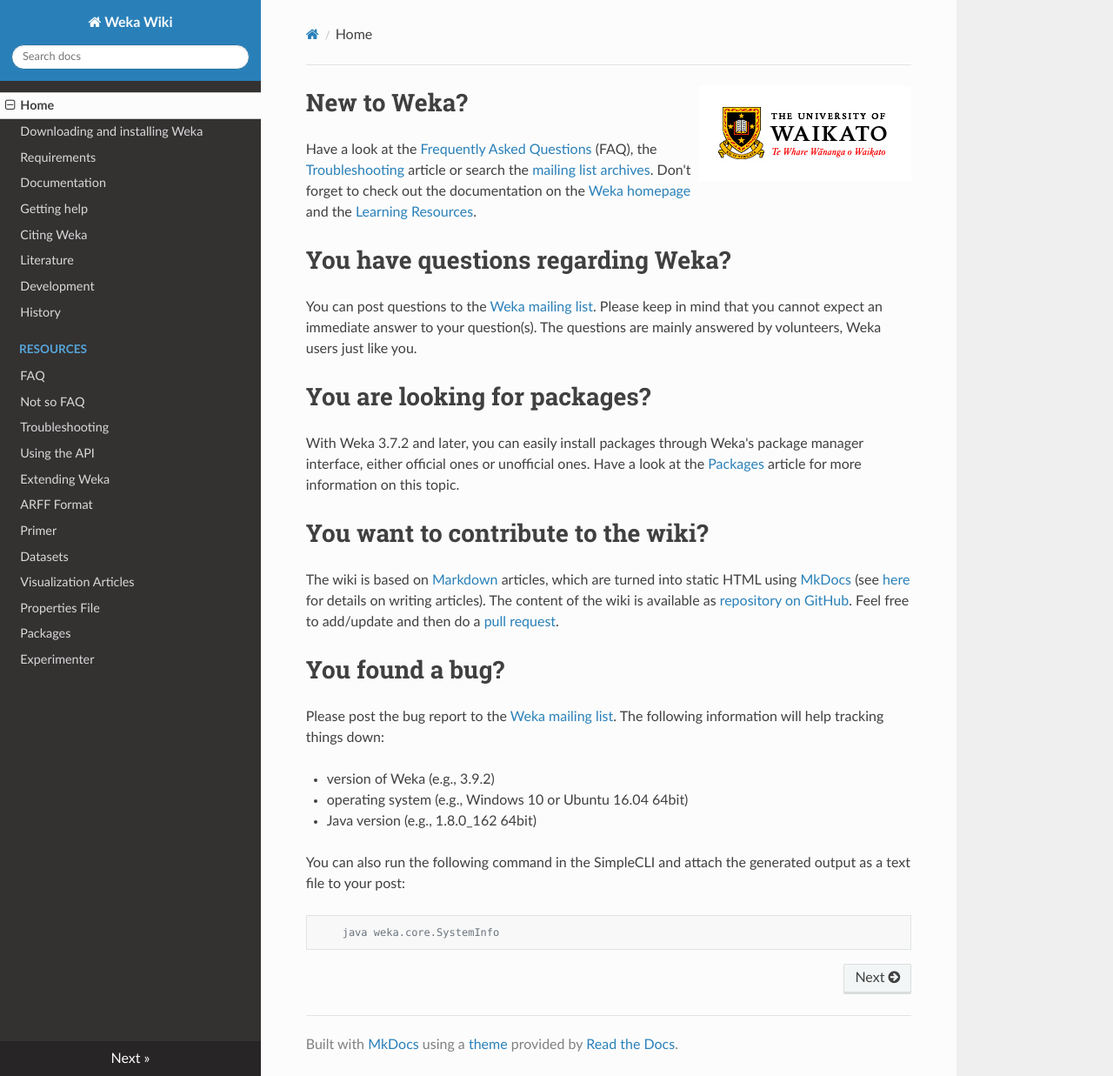
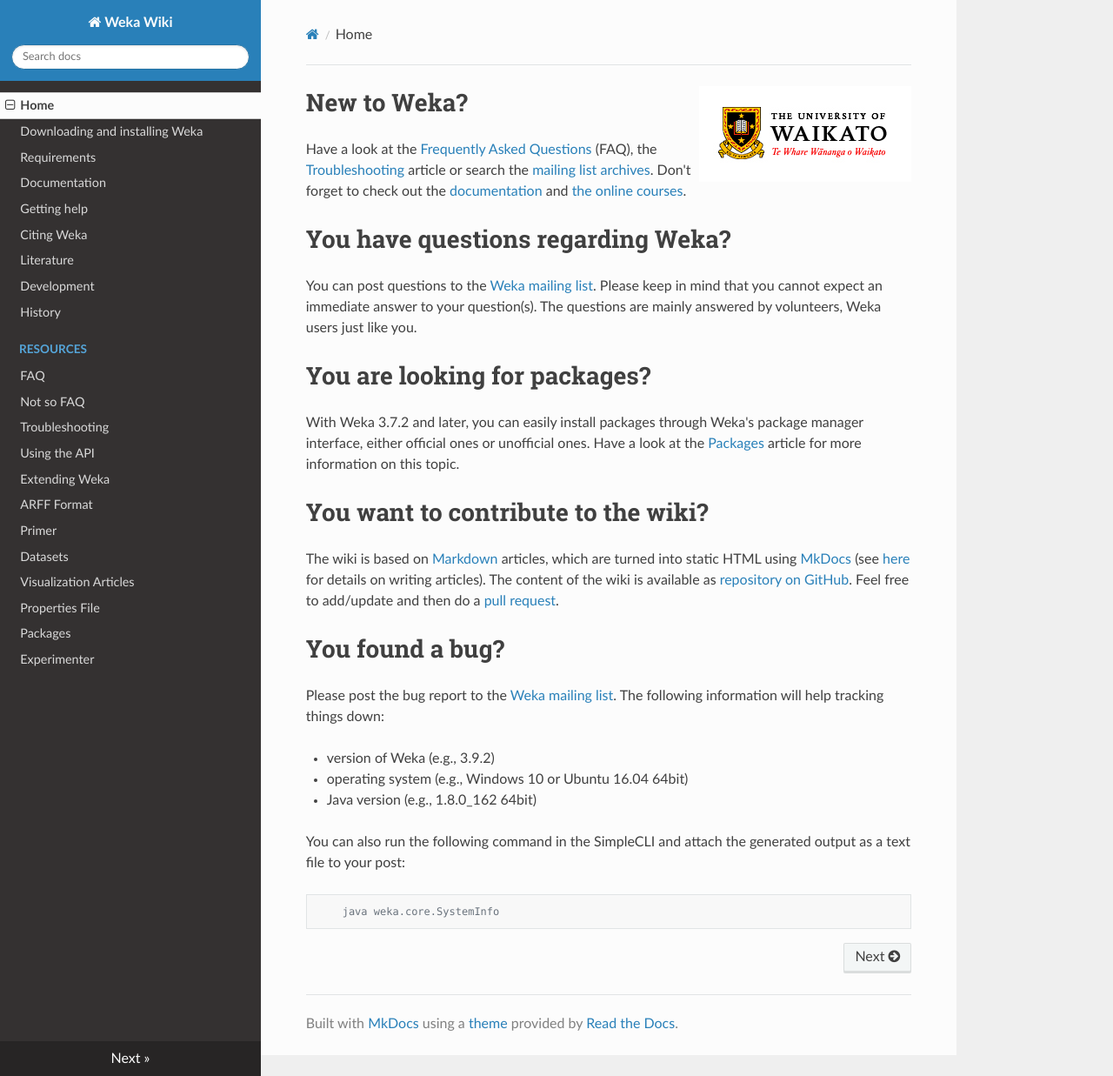
Before and after one commit to Waikato/weka-wiki, an MkDocs documentation site: the page built from docs/index.md, in a window 1280 px wide and 1237 px high. Shown: the whole window at 87% size. Built offline with MkDocs 1.6.1, drawn with Linux system fonts in a browser that asks for light colours; nearby versions of some CDN libraries.

Commit message:
Fixed some links on the main page.

```diff
--- a/docs/index.md
+++ b/docs/index.md
@@ -2,8 +2,7 @@
 
 # New to Weka?
 Have a look at the [Frequently Asked Questions](faq.md) (FAQ), the [Troubleshooting](troubleshooting.md) article or search the [mailing list archives](mailing_list.md).
-Don't forget to check out the documentation on the [Weka homepage](https://cs.waikato.ac.nz/ml/weka/) and the
-[Learning Resources](learning_resources.md).
+Don't forget to check out the [documentation](documentation.md) and [the online courses](https://cs.waikato.ac.nz/ml/weka/courses.html).
 
 # You have questions regarding Weka?
 You can post questions to the [Weka mailing list](mailing_list.md). Please keep
```
